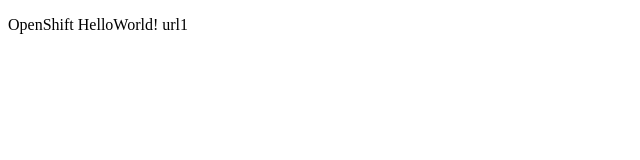
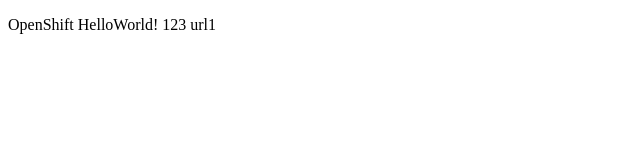
Before and after one commit to hardinda/OSHelloWorld, an Angular app: page / in a window 1280 px wide. Shown: the top 160 px of the page, without its empty margins (0-640 px from the left). Built offline with nearby package versions, Linux system fonts and the light colour scheme.

Commit message:
changes to implement config map

```diff
--- a/src/app/home/home.component.html
+++ b/src/app/home/home.component.html
@@ -1,4 +1,4 @@
 <p>
-  OpenShift HelloWorld!
+  OpenShift HelloWorld! 123
   {{ URLValue.server1 }}
 </p>
```
